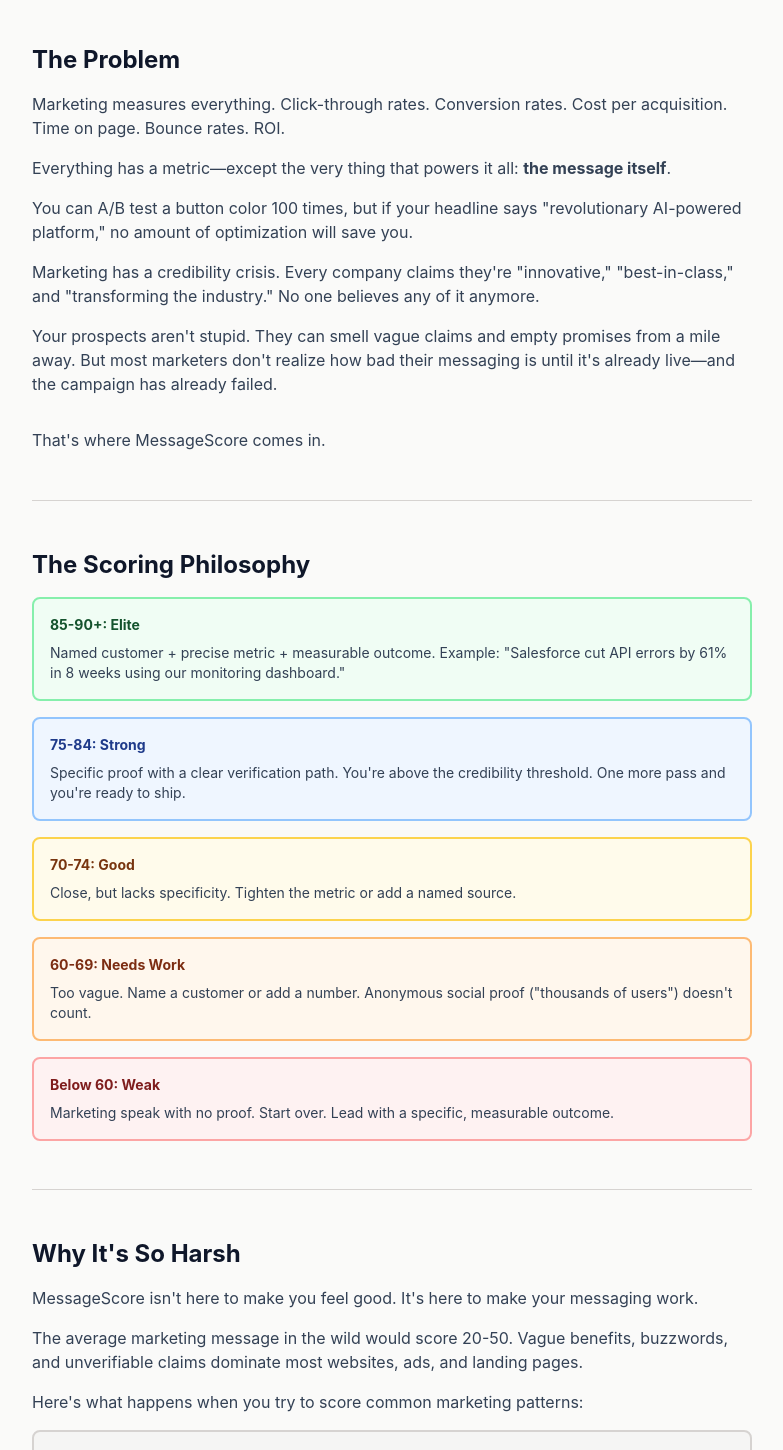
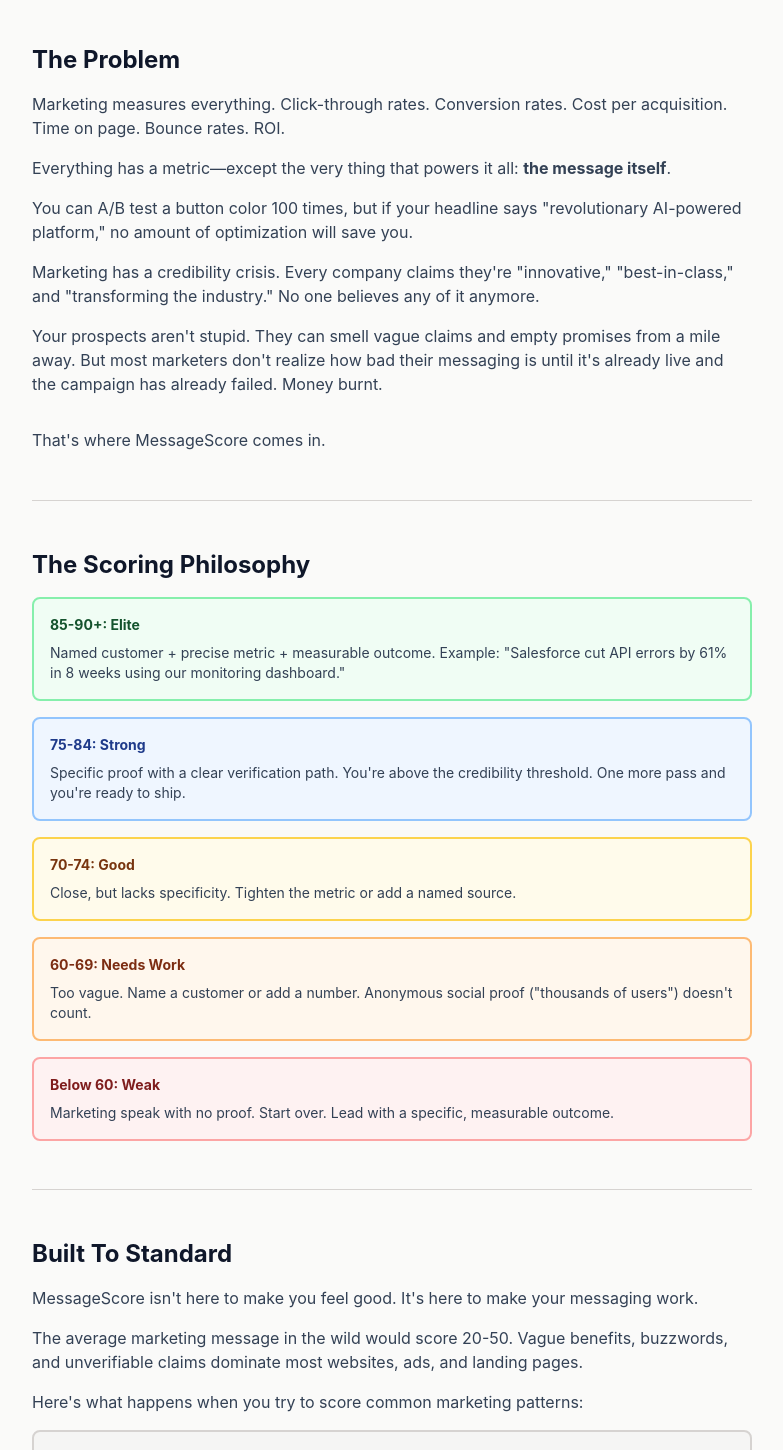
Before and after one commit to 0x570x/messagescore, a React (Vite) app: page /about in a window 1280 px wide. Shown: the part 471-1921 px from the top of the page, without its empty margins (248-1031 px from the left). Built offline with nearby package versions, Linux system fonts and the light colour scheme.

Commit message:
About page copy edits

```diff
--- a/src/About.jsx
+++ b/src/About.jsx
@@ -40,7 +40,7 @@
           <p className="text-slate-700 mb-4">Everything has a metric—except the very thing that powers it all: <strong>the message itself</strong>.</p>
           <p className="text-slate-700 mb-4">You can A/B test a button color 100 times, but if your headline says "revolutionary AI-powered platform," no amount of optimization will save you.</p>
           <p className="text-slate-700 mb-4">Marketing has a credibility crisis. Every company claims they're "innovative," "best-in-class," and "transforming the industry." No one believes any of it anymore.</p>
-          <p className="text-slate-700 mb-8">Your prospects aren't stupid. They can smell vague claims and empty promises from a mile away. But most marketers don't realize how bad their messaging is until it's already live—and the campaign has already failed.</p>
+          <p className="text-slate-700 mb-8">Your prospects aren't stupid. They can smell vague claims and empty promises from a mile away. But most marketers don't realize how bad their messaging is until it's already live and the campaign has already failed. Money burnt.</p>
           <p className="text-slate-700 mb-8">That's where MessageScore comes in.</p>
 
           <hr className="my-12 border-stone-300" />
@@ -74,7 +74,7 @@
 
           <hr className="my-12 border-stone-300" />
 
-          <h2 className="text-2xl font-bold text-slate-900 mb-4">Why It's So Harsh</h2>
+          <h2 className="text-2xl font-bold text-slate-900 mb-4">Built To Standard</h2>
           <p className="text-slate-700 mb-4">MessageScore isn't here to make you feel good. It's here to make your messaging work.</p>
           <p className="text-slate-700 mb-4">The average marketing message in the wild would score 20-50. Vague benefits, buzzwords, and unverifiable claims dominate most websites, ads, and landing pages.</p>
           <p className="text-slate-700 mb-4">Here's what happens when you try to score common marketing patterns:</p>
```
